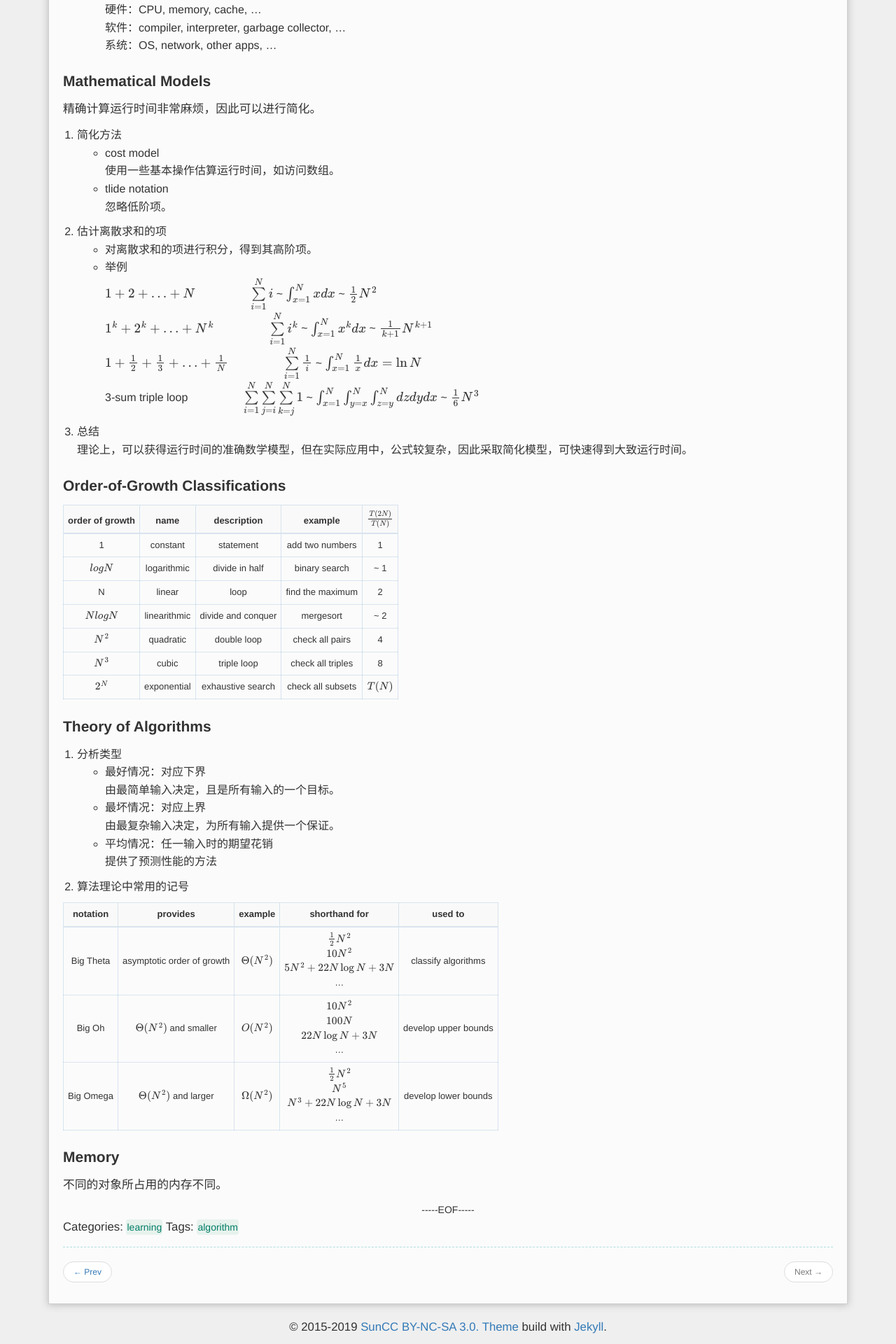
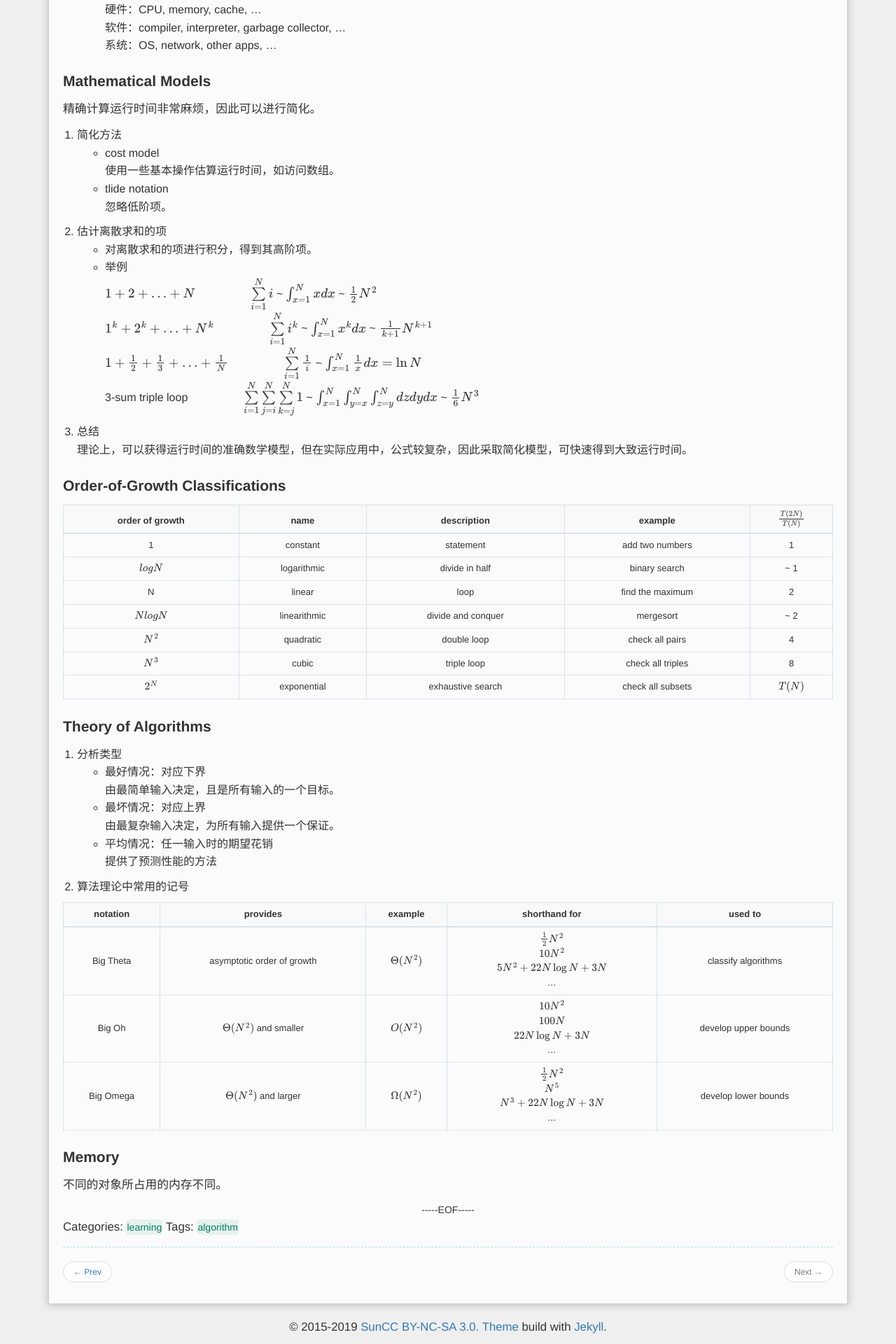
Before and after one commit to YurieSun/YurieSun.github.io, a Jekyll site: the page built from _posts/2019-03-29-learning-algorithm-analysis-of-algorithms.md, in a window 1280 px wide. Shown: the part 2052-3972 px from the top of the page at 70% size. Built offline with Jekyll 4.4.1, drawn with Linux system fonts in a browser that asks for light colours; formulas are drawn with MathJax 3.

Commit message:
revise css of table

```diff
--- a/_layouts/post.html
+++ b/_layouts/post.html
@@ -51,3 +51,10 @@ layout: default
   </ul>
   {% include comments.html %}
 </div>
+
+<style>
+  table{
+    width:100%;
+    word-wrap: break-word; word-break: break-all;
+  }
+  </style>
```
